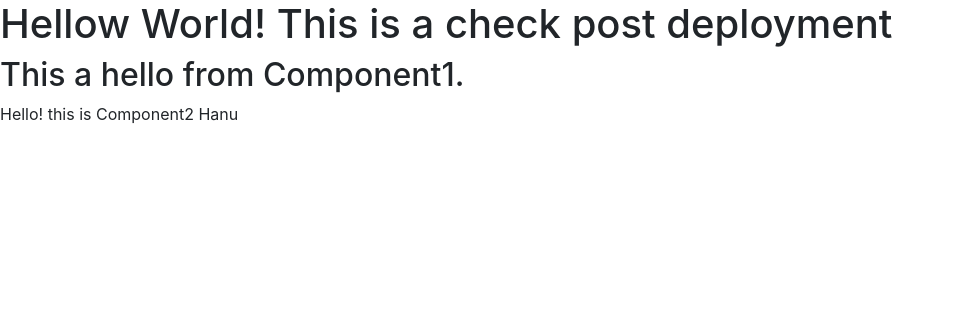
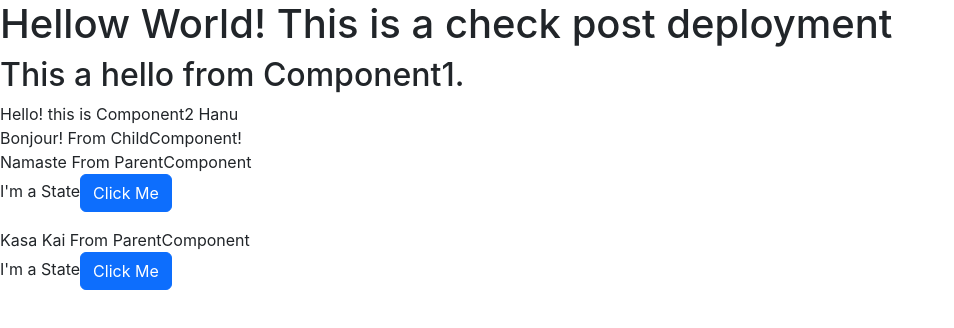
Before and after one commit to abhishek-dixit7/react-learn, a React (Create React App) app: page / in a window 1280 px wide. Shown: the top 328 px of the page, without its empty margins (0-954 px from the left). Built offline with nearby package versions, Linux system fonts and the light colour scheme.

Commit message:
- Added react-bootstrap. - Added Parent and Child Components. - Added Props for both types of components Functional and Class. - Added States to Class Components.

```diff
--- a/package.json
+++ b/package.json
@@ -7,6 +7,7 @@
     "@testing-library/react": "^13.4.0",
     "@testing-library/user-event": "^13.5.0",
     "react": "^18.2.0",
+    "react-bootstrap": "^2.7.2",
     "react-dom": "^18.2.0",
     "react-scripts": "5.0.1",
     "web-vitals": "^2.1.4"
--- a/src/App.js
+++ b/src/App.js
@@ -1,16 +1,16 @@
 import { Component1 } from "./Components/FunctionalComponents";
 import Component2 from "./Components/ClassComponents";
 import logo from "./logo.svg";
+import ChildComponent from "./Components/ChildComponent";
 //import "./App.css";
 
 function App() {
   return (
     <div className="App">
-      <header className="App-header">
-        <h1>Hellow World! This is a check post deployment</h1>
-        <Component1 />
-        <Component2 />
-      </header>
+      <h1>Hellow World! This is a check post deployment</h1>
+      <Component1 />
+      <Component2 />
+      <ChildComponent greetMe="Bonjour!" />
     </div>
   );
 }
--- /dev/null
+++ b/src/Components/ChildComponent.js
@@ -0,0 +1,14 @@
+import React, { Component } from "react";
+import ParentComponent from "./ParentComponent";
+
+const ChildComponent = ({ greetMe }) => {
+  return (
+    <div>
+      {greetMe ? greetMe : "Hi"} From ChildComponent!
+      <ParentComponent greetings="Namaste" />
+      <ParentComponent greetings="Kasa Kai" />
+    </div>
+  );
+};
+
+export default ChildComponent;
--- /dev/null
+++ b/src/Components/ParentComponent.js
@@ -0,0 +1,33 @@
+import React, { Component } from "react";
+import { Button } from "react-bootstrap";
+
+export default class ParentComponent extends Component {
+  constructor() {
+    super();
+    this.state = { value: "I'm a State" };
+  }
+
+  changeState() {
+    this.setState({ value: "I'm updated State" }, () => {
+      console.log(this.state.value);
+    });
+  }
+
+  render() {
+    return (
+      <div>
+        {this.props.greetings} From ParentComponent
+        <p>
+          {this.state.value}
+          <Button
+            onClick={() => {
+              this.changeState();
+            }}
+          >
+            Click Me
+          </Button>
+        </p>
+      </div>
+    );
+  }
+}
```
Also changed, not shown: 1 other file (tests, documents, lock files or other folders).
